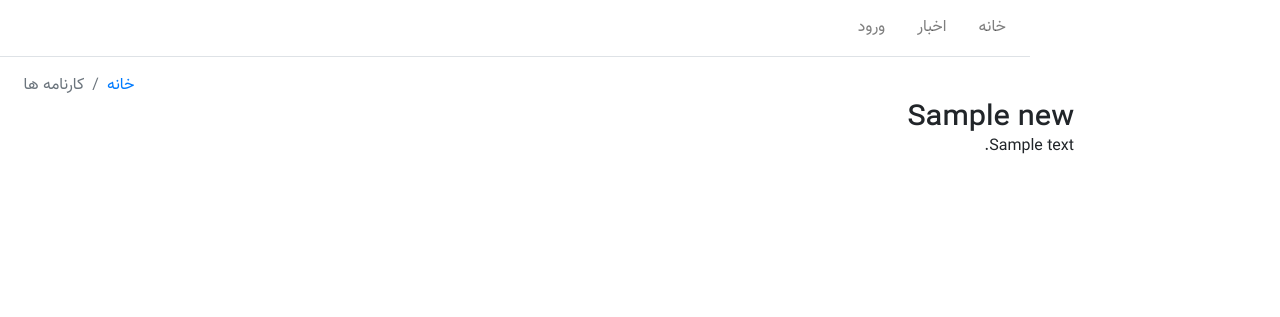
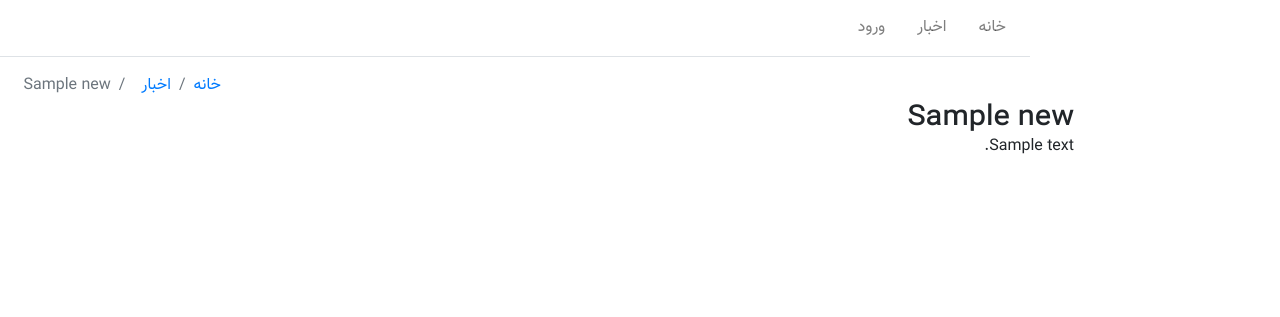
Before and after one commit to astroalirezash/SchoolManagement, a Django app: page /news/1 in a window 1280 px wide. Shown: the top 317 px of the page. Run offline with Django 4.2, Linux system fonts and the light colour scheme; tables that the repository leaves empty hold one stand-in row (values such as "Sample post"); some libraries are stand-ins or nearby versions.

Commit message:
Fix: all  header sections

```diff
--- a/content/templates/content/News.html
+++ b/content/templates/content/News.html
@@ -57,13 +57,14 @@
       <section class="content-header" style="background-color: #fff !important; padding-right: 118.5px !important">
         <div class="container-fluid">
           <div class="row mb-2">
-            <div class="col-sm-12" style="/*flex: 0 0 50% !important;*/">
+            <div class="col-sm-12">
               <ol class="breadcrumb float-sm-left">
-                <li class="breadcrumb-item"><a href="#">خانه</a></li>
-                <li class="breadcrumb-item active">کارنامه ها</li>
+                <li class="breadcrumb-item"><a href="/">خانه</a></li>
+                <li class="breadcrumb-item"><a href="{% url 'content:news' %}">اخبار</a></li>
+                <li class="breadcrumb-item active">{{ news.title }}</li>
               </ol>
             </div>
-            <div class="col-sm-10 test" style="/*flex: 0 0 90% !important; max-width: 0% !important*/">
+            <div class="col-sm-10 test">
               <h1>{{ news.title }}</h1>
 
               <div class="center">
--- a/content/templates/content/NewsList.html
+++ b/content/templates/content/NewsList.html
@@ -84,6 +84,7 @@
             <div class="col-sm-12">
               <ol class="breadcrumb float-sm-left">
                 <li class="breadcrumb-item"><a href="/">خانه</a></li>
+                <li class="breadcrumb-item active">اخبار</li>
               </ol>
             </div>
             <div class="col-sm-10">
```
Also changed, not shown: data/templates/data/ReportCard.html (+7 -0 lines).
